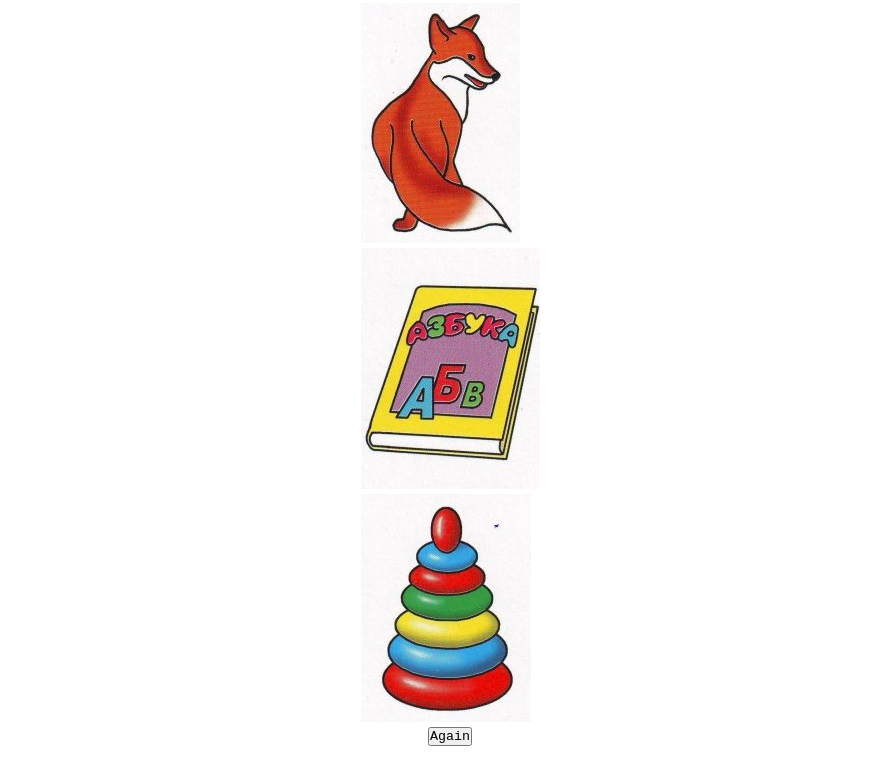
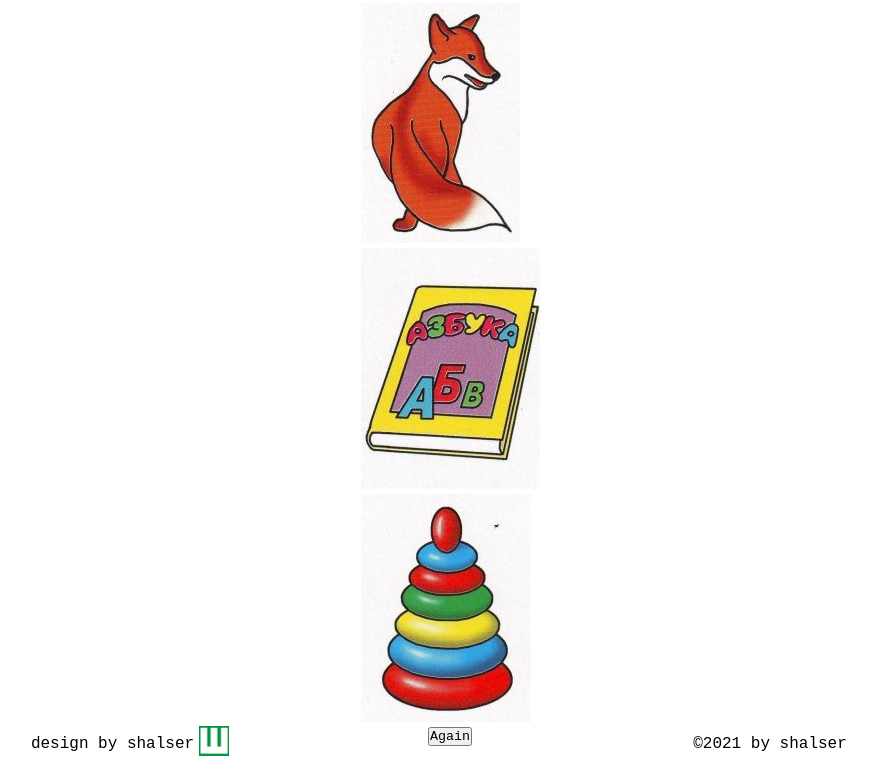
Before and after one commit to shalser/JS_Projects, a plain HTML site: page memory_game/index.html in a window 1280 px wide. Shown: the part 3187-3968 px from the top of the page, without its empty margins (190-1063 px from the left). Before the commit the page ends 3933 px from the top, so only its background shows below. Drawn offline with nearby package versions, Linux system fonts and the light colour scheme; files that its build step writes are made by us from their sources.

Commit message:
add favicon fix files

```diff
--- a/memory_game/index.html
+++ b/memory_game/index.html
@@ -13,6 +13,15 @@
 <div class="wrap">
     <div class="container" id="app"></div>
     <button class="button dn">Again</button>
+    <div class="footer">
+        <div class="footerLogo">
+            <div class="footerText">design by shalser</div>
+            <a href="https://www.shalser.ru" target="_blank">
+                <img class="footerImg" src="./img/favicon.png" alt="footerLogo">
+            </a>
+        </div>
+        <div class="copyrights">&copy;2021 by shalser</div>
+    </div>
 </div>
 
 <script src="app.js"></script>
--- a/memory_game/style.css
+++ b/memory_game/style.css
@@ -62,3 +62,51 @@
 .dn {
     display: none;
 }
+
+.footer {
+    width: 100%;
+    display: flex;
+    justify-content: center;
+    align-items: center;
+    position: absolute;
+    top: 894px;
+}
+
+@media (max-width: 1919px) {
+    .footer {
+        top: -20px;
+    }
+}
+
+@media (min-width: 320px) and (max-width: 450px) {
+    .footer {
+        top: 35px;
+    }
+}
+
+.footerLogo {
+    width: 50%;
+    display: flex;
+    justify-content: center;
+    align-items: center;
+    left: -510px;
+    position: relative;
+}
+
+.footerText {
+    font-weight: 500;
+    margin-right: 5px;
+}
+
+.footerImg {
+    width: 30px;
+}
+
+.copyrights {
+    width: 20%;
+    display: flex;
+    justify-content: center;
+    align-items: center;
+    position: relative;
+    left: 180px;
+}
```
Also changed, not shown: memory_game/img/favicon.png (added).
